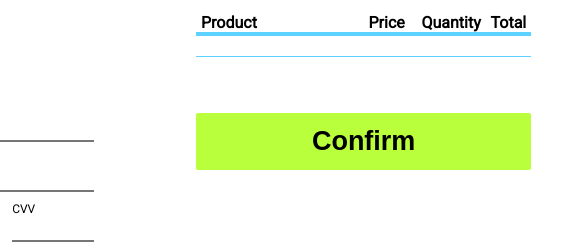
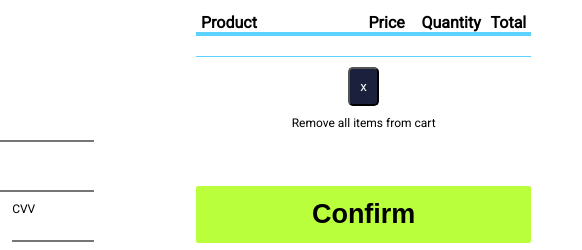
Before and after one commit to Noroff-FEU-Assignments/cross-course-project-Gronnfrosk, a plain HTML site: page html/checkout.html in a window 1280 px wide. Shown: the part 505-755 px from the top of the page, 698-1280 px from the left. Drawn offline with Linux system fonts and the light colour scheme.

Commit message:
Delete buttons

```diff
--- a/css/checkout.css
+++ b/css/checkout.css
@@ -185,6 +185,31 @@ header li,
 	margin-top: 40px;
 	font-weight: bold;
 }
+.totalContainer {
+	display: flex;
+	flex-direction: row;
+}
+.deleteButton {
+	font-family: "Roboto", sans-serif;
+	padding: 10px;
+	color: white;
+	background-color: #1b203d;
+	border-radius: 5px;
+	display: flex;
+	margin: 10px auto 0 auto;
+}
+.deleteButton:hover {
+	cursor: pointer;
+}
+.deleteText {
+	font-family: "Roboto", sans-serif;
+	display: flex;
+	align-items: center;
+	flex-direction: column;
+	font-size: 0.75em;
+	margin-top: 10px;
+
+}
 .cta {
 	margin: 56px auto 0 auto;
 	bottom: 0px;
--- a/html/checkout.html
+++ b/html/checkout.html
@@ -143,6 +143,16 @@
 					</div>
 				</div>
 				<div class="products"></div>
+				<button onclick="deleteItems()" class="deleteButton">x</button>
+				<script>
+					function deleteItems() {
+						localStorage.removeItem("gamesInCart");
+						localStorage.removeItem("expense");
+						localStorage.removeItem("cartNumbers");
+						window.location.reload();
+					};
+				</script>
+				<div class="deleteText">Remove all items from cart</div>
 				<a href="/html/checkout_success.html" title="Checkout button to check out"><input type="submit" value="Confirm" class="cta" /></a>
 			</section>
 		</main>
--- a/js/index.js
+++ b/js/index.js
@@ -97,9 +97,10 @@ function showCart() {
 		});
 		productContainer.innerHTML += `
         <div class="totalContainer>
-            <div class="sumCart"></div>
+		<div class="sumCart"></div>
             <div class="sumCart">Cart Total ${cost}kr</div>
-        </div>`;
+        </div>
+		`;
 	}
 }
 
```
Also changed, not shown: css/gamelist.css (+14 -0 lines), html/saved.html (+9 -0 lines).
